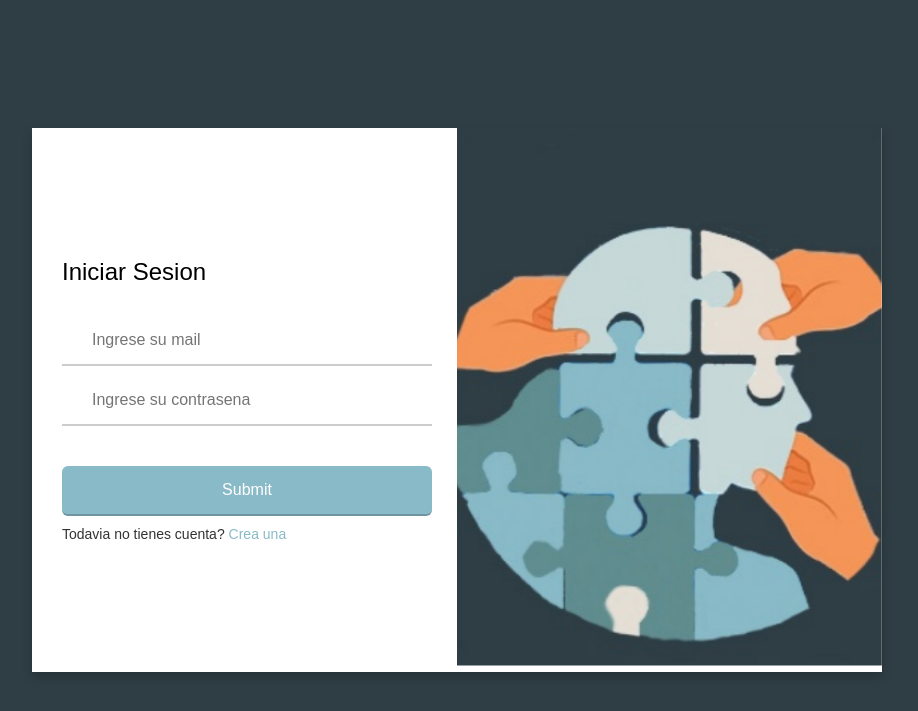
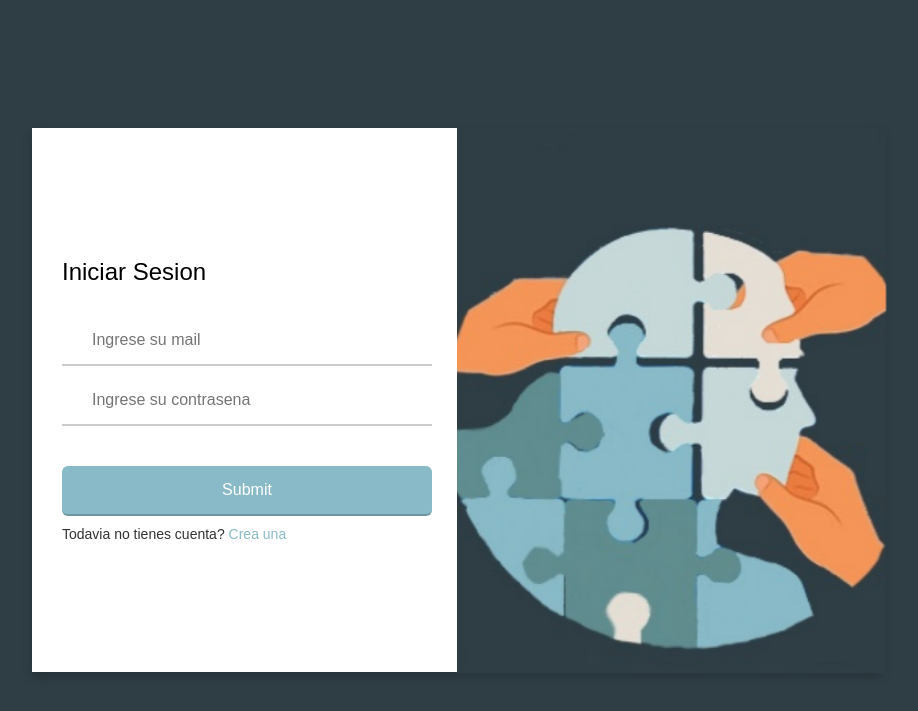
Before and after one commit to LorenzoRD2003/HackITBA2024, a Django app: page /login/ in a window 1280 px wide. Shown: the top 711 px of the page, without its empty margins (183-1101 px from the left). Run offline with Django 5.2, Linux system fonts and the light colour scheme.

Commit message:
Arreglo lgin

```diff
--- a/hackitba_2024/user_auth/static/css/index.css
+++ b/hackitba_2024/user_auth/static/css/index.css
@@ -12,6 +12,7 @@ body{
   background: #2f3e45;
   padding: 30px;
 }
+
 .container{
   position: relative;
   max-width: 850px;
@@ -19,8 +20,8 @@ body{
   background: #fff;
   padding: 40px 30px;
   box-shadow: 0 5px 10px rgba(0,0,0,0.2);
-  perspective: 2700px;
 }
+
 .container .cover{
   position: absolute;
   top: 0;
@@ -43,25 +44,12 @@ body{
   height: 100%;
   width: 100%;
 }
-.container .cover::after{
-  content: '';
-  position: absolute;
-  height: 100%;
-  width: 100%;
-  opacity: 0.5;
-  z-index: 12;
-}
-.container .cover::after{
-  opacity: 0.3;
-  transform: rotateY(180deg);
-  backface-visibility: hidden;
-}
+
 .container .cover img{
   position: absolute;
-  height: 100%;
-  width: 100%;
+  height: 101.5%;
+  width: 101%;
   object-fit: cover;
-  z-index: 10;
 }
 
 .container .forms{
@@ -69,43 +57,32 @@ body{
   width: 100%;
   background: #fff;
 }
+
 .container .form-content{
   display: flex;
   align-items: center;
   justify-content: space-between;
 }
+
 .form-content .login-form,
 .form-content .signup-form{
   width: calc(100% / 2 - 25px);
 }
+
 .forms .form-content .title{
-  position: relative;
   font-size: 24px;
-  font-weight: 500;
+}
 
-}
-.forms .form-content .title:before{
-  content: '';
-  position: absolute;
-  left: 0;
-  bottom: 0;
-  height: 3px;
-  width: 25px;
-}
-.forms .signup-form  .title:before{
-  width: 20px;
-}
 .forms .form-content .input-boxes{
   margin-top: 30px;
 }
+
 .forms .form-content .input-box{
-  display: flex;
-  align-items: center;
   height: 50px;
   width: 100%;
   margin: 10px 0;
-  position: relative;
 }
+
 .form-content .input-box input{
   height: 100%;
   width: 100%;
@@ -113,20 +90,23 @@ body{
   border: none;
   padding: 0 30px;
   font-size: 16px;
-  font-weight: 500;
   border-bottom: 2px solid rgba(0,0,0,0.2);
-  transition: all 0.3s ease;
+  color: #333;
 }
-.form-content .input-box i{
-  position: absolute;
-  color: #89bac8;
-  font-size: 17px;
+
+
+.form-content .input-box select {
+  font-size: 14px;
+  color: #333;
 }
+
 .forms .form-content .text{
   font-size: 14px;
-  font-weight: 500;
   color: #333;
 }
+
+
+
 .forms .form-content .text a{
   text-decoration: none;
 }
--- a/hackitba_2024/user_auth/templates/login.html
+++ b/hackitba_2024/user_auth/templates/login.html
@@ -4,6 +4,7 @@
   {% load static %}
   <meta charset="UTF-8">
   <meta name="viewport" content="width=device-width, initial-scale=1.0">
+  <link rel="icon" type="image/svg+xml" href="../static/img/1.png" />
   <title>Login</title>
   <link rel="stylesheet" href="{% static 'css/index.css' %}">
   <link rel="stylesheet" href="https://cdnjs.cloudflare.com/ajax/libs/font-awesome/5.15.3/css/all.min.css">
```
